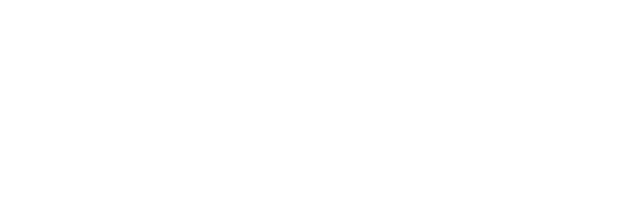
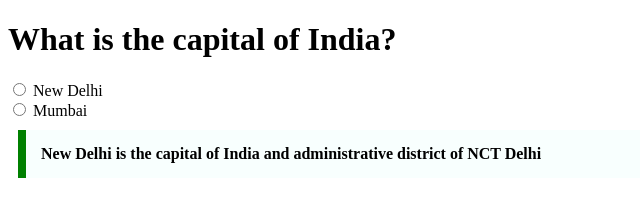
Before and after one commit to acciojob/trivia-Viswabaddala16, a website: page main.html in a window 1280 px wide. Shown: the whole page, without its empty margins (0-640 px from the left). Drawn offline with Linux system fonts and the light colour scheme.

Commit message:
created a submission

```diff
--- a/main.html
+++ b/main.html
@@ -10,6 +10,19 @@
 	<!-- the entire body must be written by student -->
     <script type="text/javascript" src="./script.js">
 </script>
+	<h1>What is the capital of India?</h1>
+	<div >
+		<input type="radio" id="first-option" name="option">
+		<label for="city">New Delhi</label> <br>
+		<input type="radio" id="second-option" name="option">
+		<label for="city">Mumbai</label>
+		<blockquote cite="https://en.wikipedia.org/wiki/New_Delhi">
+			New Delhi is the capital of India and administrative district of NCT Delhi
+		</blockquote>
+
+	</div>
+
+
 
 </body>
 
--- a/styles.css
+++ b/styles.css
@@ -1,2 +1,12 @@
 
-/* Your CSS Code here. */
+
+blockquote{
+
+	max-width: 600px;
+	margin: 10px;
+    padding: 15px;
+    border-left: 8px solid green;
+    background-color: #f8fffe;
+    font-weight: bold;
+
+}
```
